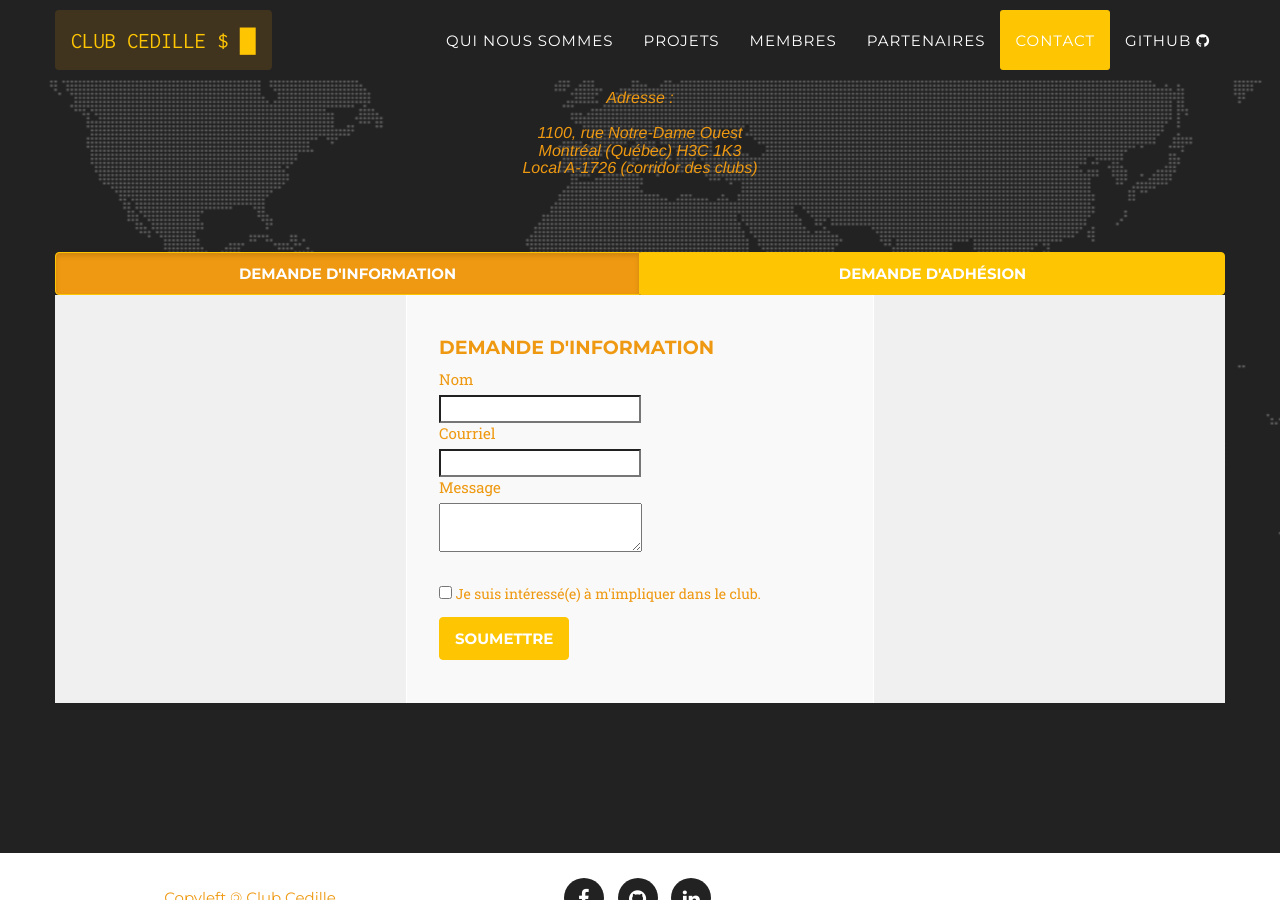
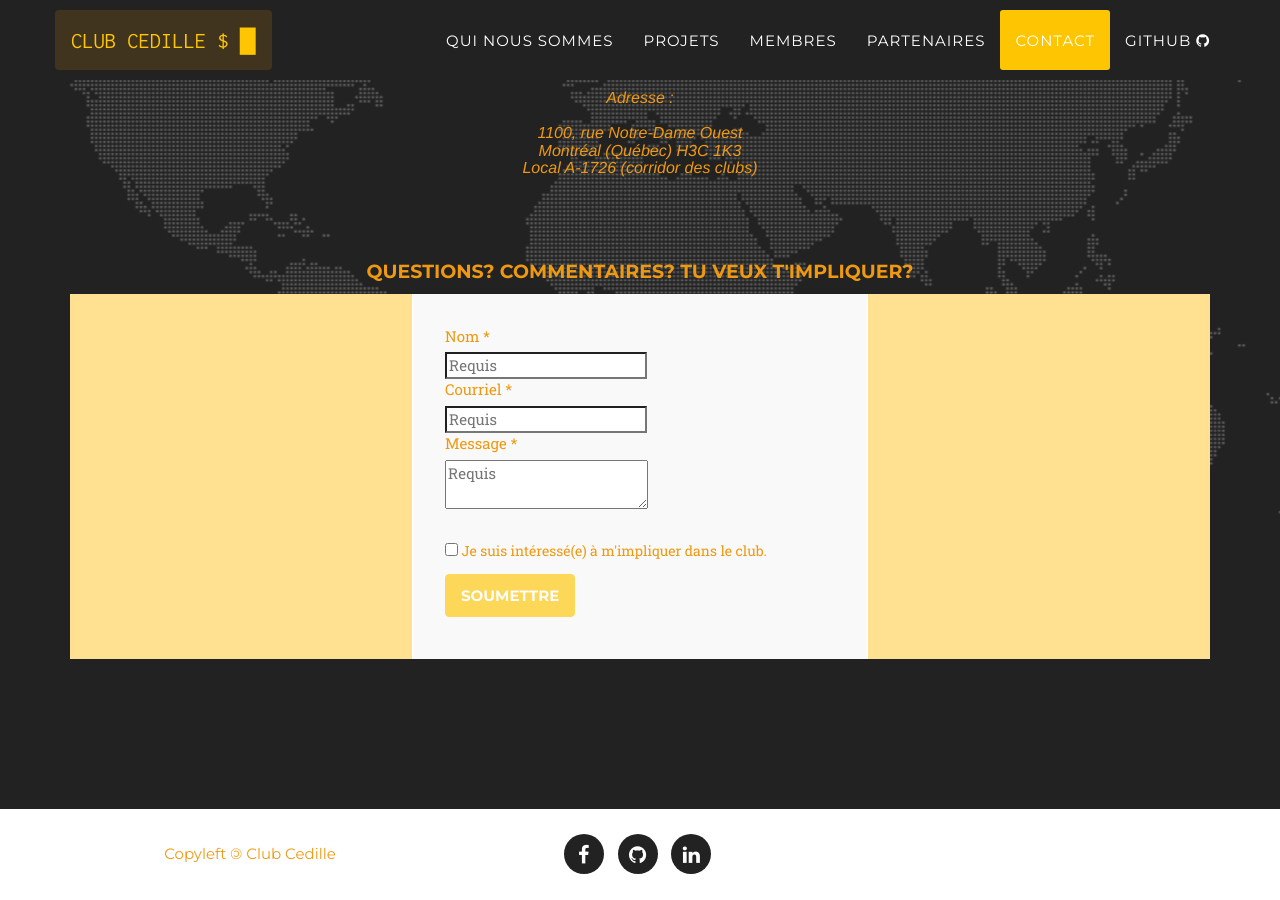
Before and after one commit to ClubCedille/clubcedille.github.io, a Jekyll site: the page built from index.html, in a window 1280 px wide and 900 px high, scrolled down 7217 px. Built offline with Jekyll 4.4.1, drawn with Linux system fonts in a browser that asks for light colours; some web fonts are replaced.

Commit message:
add FormSpree.io in form + JS form logic
FormSree.io allows static websites to have a working mail server without implementing one. I've also add some JavaScript functions to disable the submit button if empty fields, confirm the submit with an alert and clear the form after submit.

```diff
--- a/_data/fr/contact.yml
+++ b/_data/fr/contact.yml
@@ -16,6 +16,8 @@ address:
     2: Montréal (Québec) H3C 1K3
     3: Local A-1726 (corridor des clubs)
 
+form_header: Questions? Commentaires? Tu veux t'impliquer?
+
 email:
     placeholder: Votre Courriel
     validation: Vous devez écrire un courriel valide
@@ -32,5 +34,6 @@ buttons:
 
 submit: Soumettre
 
+required: Requis
 success: Merci! On lira votre message sous peu.
 failure: Hm... Il semble que nous n'avons pas encore fini cette fonction. Nous allons la réparer sous peu. Si vous avez un message à nous envoyer, vous pouvez nous rejoindre par Facebook.
--- a/_includes/contact.html
+++ b/_includes/contact.html
@@ -15,36 +15,31 @@
 					{{line}}<br>
 					{% endfor %}
 					</h3>
-
 				</div>
 			</div>
-			<div class="row">
-				<div class="btn-group btn-group-justified form-selector">
-					<a class="btn btn-primary active" data-target="#contact-form" href="#contact" class="page-scroll">
-						{{site.data.[page.lang].contact.buttons.contact}}
-					</a>
-					<a class="btn btn-primary" data-target="#adhesion-form" href="#contact" class="page-scroll">
-						{{site.data.[page.lang].contact.buttons.adhesion}}
-					</a>
+
+
+				<div>
+					<h4 id="test">{{site.data.[page.lang].contact.form_header}}</h4>
 				</div>
 
-				<form id="contact-form" name="contact-form" class="google-form col-xs-12 bg-light-gray" action="http://cedille.etsmtl.ca:8080/" method="post">
+				<form action="https://formspree.io/cedille@ens.etsmtl.ca" method="POST" onsubmit="validate()" id="contact-form" name="contact-form" class="col-xs-12 bg-light-orange" >
 					<div>
 						<input type="hidden" name="source" value="contact-form"/>
-						<h4>Demande d'information</h4>
-						<label>Nom</label>
-						<input name="nom" type="text" required/>
-						<label>Courriel</label>
-						<input name="courriel" type="email" required/>
-						<label>Message</label>
-						<textarea name="message" required></textarea>
+
+						<label>Nom *</label>
+						<input id="formName" onchange="lockSubmit()" name="nom" type="text" placeholder={{site.data.[page.lang].contact.required}} required/>
+						<label>Courriel *</label>
+						<input id="formEmail" onchange="lockSubmit()" name="_replyto" type="email" placeholder={{site.data.[page.lang].contact.required}} required/>
+						<label>Message *</label>
+						<textarea id="formMessage" onchange="lockSubmit()" name="message" placeholder={{site.data.[page.lang].contact.required}} required></textarea>
 						<p>
-							<br/><input type="checkbox" name="conscentement" id="conscentement"/> Je suis intéressé(e) à m'impliquer dans le club.
+							<br/><input id="formCheckbox" type="checkbox" name="conscentement" id="conscentement"/> Je suis intéressé(e) à m'impliquer dans le club.
 						</p>
-						<p><button class="btn btn-primary">Soumettre</button></p>
+						<p><button id="submitButton" type="submit"  class="btn btn-primary" disabled>Soumettre</button></p>
 					</div>
 				</form>
-				<form id="adhesion-form" name="adhesion-form" class="col-xs-12 hidden bg-light-gray" action="http://cedille.etsmtl.ca:8080/" method="post">
+				<!-- <form id="adhesion-form" name="adhesion-form" class="col-xs-12 hidden bg-light-gray" action="http://cedille.etsmtl.ca:8080/" method="post">
 					<div>
 						<input type="hidden" name="source" value="adhesion-form"/>
 						<h4>Demande d'adhésion</h4>
--- a/_includes/css/agency.css
+++ b/_includes/css/agency.css
@@ -66,6 +66,10 @@ h6 {
 
 .bg-darkest-gray {
     background-color: #222;
+}
+
+.bg-light-orange {
+    background-color: #ffe191;
 }
 
 .btn-primary {
```
Also changed, not shown: other parts of _includes/contact.html (+51 -4 lines).
